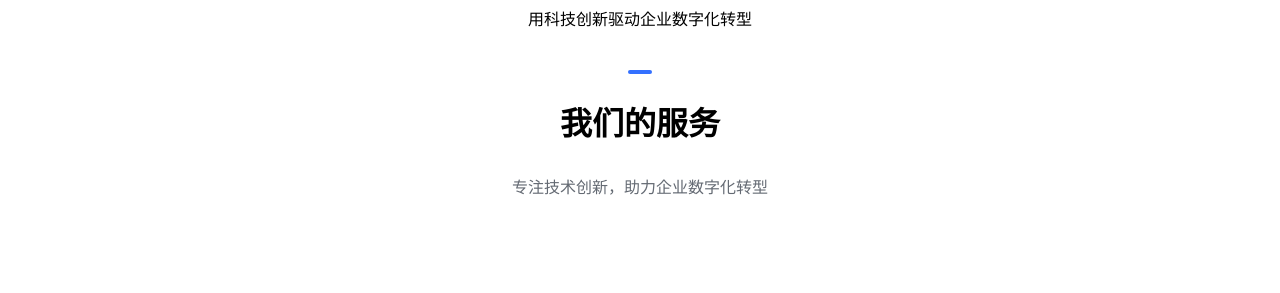
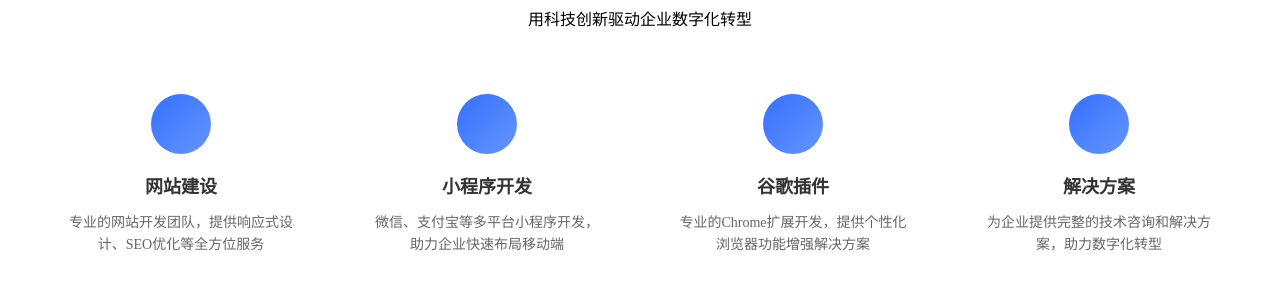
Before and after one commit to hhhh-wang/o-website, a Vue app: page /#/ in a window 1280 px wide. Shown: the part 651-944 px from the top of the page. Built offline with nearby package versions, Linux system fonts and the light colour scheme; what mavon-editor would draw is missing.

Commit message:
能力阐述-我们能做什么

```diff
--- a/src/components/web/IndexService.vue
+++ b/src/components/web/IndexService.vue
@@ -8,7 +8,15 @@
                 <p class="block-subtitle">用科技创新驱动企业数字化转型</p>
             </div>
             <div class="capability-list">
-                <!-- 这里添加核心能力展示 -->
+                <div class="capability-item" v-for="(item, index) in capabilityList" :key="index">
+                    <div class="capability-card">
+                        <div class="capability-icon">
+                            <div class="icon-circle"></div>
+                        </div>
+                        <h3 class="capability-title">{{ item.title }}</h3>
+                        <p class="capability-desc">{{ item.description }}</p>
+                    </div>
+                </div>
             </div>
         </div>
 
@@ -167,6 +175,35 @@ onBeforeMount(() => {
         }
     ]
 })
+
+interface CapabilityItem {
+    title: string;
+    description: string;
+    icon: string;
+}
+
+let capabilityList = reactive<CapabilityItem[]>([
+    {
+        title: '网站建设',
+        description: '专业的网站开发团队，提供响应式设计、SEO优化等全方位服务',
+        icon: 'el-icon-monitor'
+    },
+    {
+        title: '小程序开发',
+        description: '微信、支付宝等多平台小程序开发，助力企业快速布局移动端',
+        icon: 'el-icon-mobile'
+    },
+    {
+        title: '谷歌插件',
+        description: '专业的Chrome扩展开发，提供个性化浏览器功能增强解决方案',
+        icon: 'el-icon-chrome'
+    },
+    {
+        title: '解决方案',
+        description: '为企业提供完整的技术咨询和解决方案，助力数字化转型',
+        icon: 'el-icon-setting'
+    }
+])
 </script>
 <style lang="less" scoped>
 .wrap-block {
@@ -447,4 +484,54 @@ onBeforeMount(() => {
         }
     }
 }
+
+.capability-list {
+    display: grid;
+    grid-template-columns: repeat(4, 1fr);
+    gap: 24px;
+    padding: 0 40px;
+    margin-top: 40px;
+}
+
+.capability-card {
+    background: #fff;
+    padding: 24px;
+    border-radius: 8px;
+    transition: all 0.3s ease;
+    text-align: center;
+
+    &:hover {
+        transform: translateY(-5px);
+        box-shadow: 0 12px 24px rgba(0, 0, 0, 0.1);
+    }
+
+    .capability-icon {
+        display: flex;
+        justify-content: center;
+        margin-bottom: 16px;
+
+        .icon-circle {
+            width: 60px;
+            height: 60px;
+            border-radius: 50%;
+            background: linear-gradient(135deg, #3370ff, #6695ff);
+            display: flex;
+            align-items: center;
+            justify-content: center;
+        }
+    }
+
+    .capability-title {
+        font-size: 18px;
+        font-weight: 600;
+        margin-bottom: 12px;
+        color: #333;
+    }
+
+    .capability-desc {
+        font-size: 14px;
+        color: #666;
+        line-height: 1.6;
+    }
+}
 </style>
```
